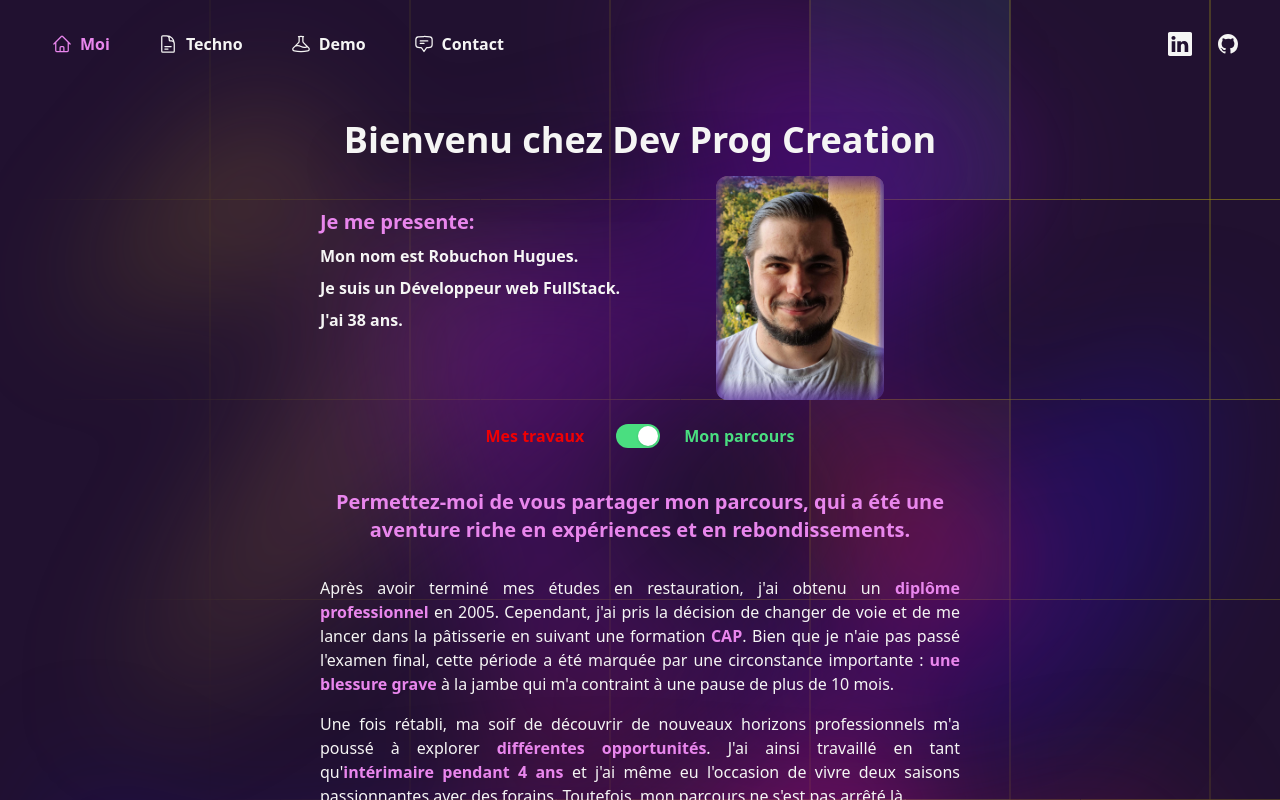
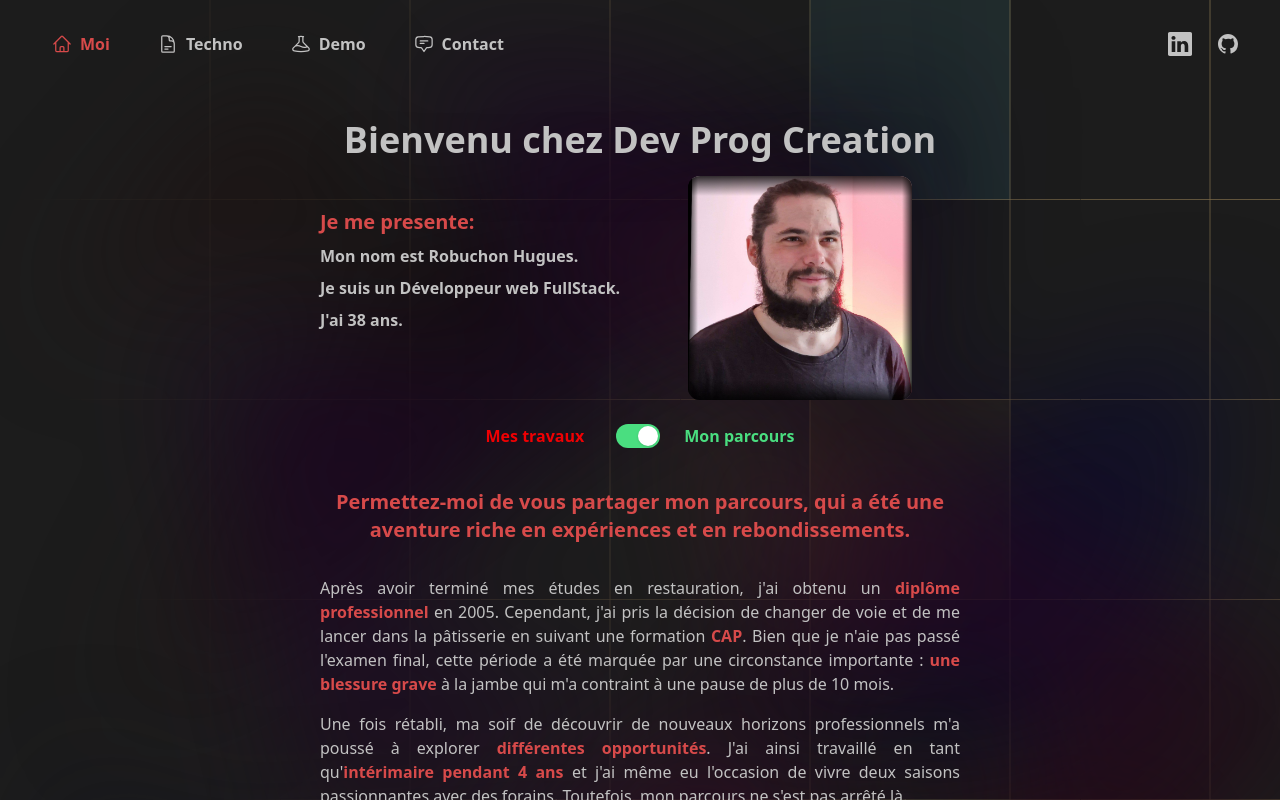
Before and after one commit to Robuchon/MaVitrine, a Vue app: page /home in a window 1280 px wide. Shown: the top 800 px of the page. Built offline with nearby package versions, Linux system fonts and the light colour scheme; what prettier-plugin-tailwindcss would draw is missing.

Commit message:
correction et travaille des couleur

```diff
--- a/src/App.vue
+++ b/src/App.vue
@@ -58,7 +58,7 @@
         aria-hidden="true"
       >
         <div
-          class="aspect-[1155/678] w-[72.1875rem] bg-gradient-to-r from-[#cdbc00] via-[#5c00a3] to-[#1508cc] opacity-30"
+          class="aspect-[1155/678] w-[72.1875rem] bg-gradient-to-r from-[#2a1414] via-[#000000] to-[#070439] opacity-60"
           style="
             clip-path: polygon(
               74.1% 56.1%,
@@ -86,7 +86,7 @@
         aria-hidden="true"
       >
         <div
-          class="from-20% via-50% to-20% aspect-[1155/678] w-[72.1875rem] bg-gradient-to-r from-[#0b04c2] via-[#b300d7] to-[#a71567] opacity-30"
+          class="from-20% via-50% to-20% aspect-[1155/678] w-[72.1875rem] bg-gradient-to-r from-[#121225] via-[#19061d] to-[#2c030d] opacity-60"
           style="
             clip-path: polygon(
               94.1% 6.1%,
@@ -110,11 +110,11 @@
         />
       </div>
       <div
-        class="absolute left-[10%] top-[15%] -rotate-90 transform-gpu blur-3xl"
+        class="absolute -left-[5%] top-[20%] -rotate-90 transform-gpu blur-3xl"
         aria-hidden="true"
       >
         <div
-          class="from-40% to-40% aspect-[1155/678] w-[72.1875rem] bg-gradient-to-r from-[#b30e71] via-[#b216d9] to-[#7f08ae] opacity-30"
+          class="from-40% to-40% aspect-[1155/678] w-[72.1875rem] bg-gradient-to-r from-[#1e0e18] via-[#140418] to-[#1c0226] opacity-60"
           style="
             clip-path: polygon(
               74.1% 56.1%,
@@ -138,11 +138,39 @@
         />
       </div>
       <div
-        class="absolute left-[10%] bottom-[15%] rotate-90 transform-gpu blur-3xl"
+        class="absolute left-[0%] bottom-[15%] rotate-90 transform-gpu blur-3xl"
         aria-hidden="true"
       >
         <div
-          class="aspect-[1155/678] w-[72.1875rem] bg-gradient-to-r from-[#f70000] via-[#ff0beb] to-[#e83030] opacity-30"
+          class="aspect-[1155/678] w-[72.1875rem] bg-gradient-to-r from-[#3c1f1f] via-[#280425] to-[#1b0202] opacity-60"
+          style="
+            clip-path: polygon(
+              74.1% 56.1%,
+              100% 38.6%,
+              97.5% 73.3%,
+              85.5% 100%,
+              80.7% 98.2%,
+              72.5% 67.7%,
+              60.2% 37.8%,
+              52.4% 32.2%,
+              47.5% 41.9%,
+              45.2% 65.8%,
+              27.5% 23.5%,
+              0.1% 35.4%,
+              17.9% 0.1%,
+              27.6% 23.5%,
+              76.1% 2.6%,
+              74.1% 56.1%
+            );
+          "
+        />
+      </div>
+      <div
+        class="absolute left-[25%] top-[25%] rotate-45 transform-gpu blur-3xl"
+        aria-hidden="true"
+      >
+        <div
+          class="aspect-[1155/678] w-[72.1875rem] bg-gradient-to-r from-[#3c1f1f] via-[#280425] to-[#1b0202] opacity-60"
           style="
             clip-path: polygon(
               74.1% 56.1%,
@@ -228,7 +256,7 @@ const navigation = ref([
 
 const isScrolled = ref(false);
 const scrollPosition = ref(0);
-const classOpacity = ref({ "background-color": "rgb(76 29 149 / 0)" });
+const classOpacity = ref({ "background-color": "rgb(28 28 28 / 0)" });
 
 const selectInput = ref({
   label: "changer de navbar",
@@ -254,11 +282,11 @@ watch(
     if (scrollPosition.value < 100) {
       classOpacity.value = {
         "background-color":
-          "rgb(76 29 149 / " + scrollPosition.value / 100 + ")",
+          "rgb(28 28 28 / " + scrollPosition.value / 100 + ")",
       };
     } else if (scrollPosition.value > 100) {
       classOpacity.value = {
-        "background-color": "rgb(76 29 149 / 1)",
+        "background-color": "rgb(28 28 28 / 1)",
       };
     }
   },
--- a/src/components/footer/Footer.vue
+++ b/src/components/footer/Footer.vue
@@ -18,7 +18,7 @@
       </div>
       <div class="mt-8 md:order-1 md:mt-0">
         <p class="text-center text-xs leading-5 text-Primary">
-          &copy; 2021-2023 Dev Prog Création. Tout droit reservé.
+          &copy; 2021-2024 Dev Prog Création. Tout droit reservé.
         </p>
       </div>
     </div>
--- a/src/pages/Home.vue
+++ b/src/pages/Home.vue
@@ -14,7 +14,7 @@
           <div class="blur-overlay-r"></div>
           <div class="blur-overlay-b"></div>
           <div class="blur-overlay-l"></div>
-          <img src="/img/photoprofil.jpg" alt="" class="h-56" />
+          <img src="/img/photoprofil.jpeg" alt="" class="h-56" />
         </div>
       </div>
     </div>
@@ -203,8 +203,8 @@ const choix = ref({
   position: absolute;
   background: linear-gradient(
     to top,
-    rgb(76, 29, 149, 0),
-    rgba(77, 29, 149, 0.629)
+    rgba(0, 0, 0, 0),
+    rgba(0, 0, 0, 0.80)
   );
   height: 20px;
   top: 0;
@@ -216,8 +216,8 @@ const choix = ref({
   position: absolute;
   background: linear-gradient(
     to right,
-    rgb(76, 29, 149, 0),
-    rgba(77, 29, 149, 0.629)
+    rgb(0, 0, 0, 0),
+    rgba(0, 0, 0, 0.80)
   );
   width: 10px;
   top: 0;
@@ -229,8 +229,8 @@ const choix = ref({
   position: absolute;
   background: linear-gradient(
     to bottom,
-    rgb(76, 29, 149, 0),
-    rgba(77, 29, 149, 0.629)
+    rgb(0, 0, 0, 0),
+    rgba(0, 0, 0, 0.80)
   );
   height: 20px;
   bottom: 0;
@@ -242,8 +242,8 @@ const choix = ref({
   position: absolute;
   background: linear-gradient(
     to left,
-    rgb(76, 29, 149, 0),
-    rgba(77, 29, 149, 0.629)
+    rgb(0, 0, 0, 0),
+    rgba(0, 0, 0, 0.80)
   );
   width: 10px;
   top: 0;
--- a/src/style.css
+++ b/src/style.css
@@ -36,12 +36,12 @@
   }
 
   body::-webkit-scrollbar-track {
-    background: rgb(43, 13, 87); /* color of the tracking area */
+    background: #1C1C1C; /* color of the tracking area */
   }
 
   body::-webkit-scrollbar-thumb {
-    background-color: #fff200; /* color of the scroll thumb */
+    background-color: #a3a3a3; /* color of the scroll thumb */
     border-radius: 20px; /* roundness of the scroll thumb */
-    border: 3px solid #913e94;
+    border: 3px solid #595959;
   }
 }
--- a/tailwind.config.cjs
+++ b/tailwind.config.cjs
@@ -4,10 +4,10 @@ module.exports = {
   theme: {
     extend: {
       colors: {
-        Primary: "#f5f5f4",
-        Secondary: "#e986ed",
-        Accent: "#211130",
-        Neutral: "#fff200",
+        Primary: "#C2C2C2",
+        Secondary: "#D74A4A",
+        Accent: "#1C1C1C",
+        Neutral: "#E5C07B",
         Info: "#67e8f9",
         Success: "#4ade80",
         Warning: "#FFC700",
```
Also changed, not shown: public/img/photoprofil.jpeg (added).
